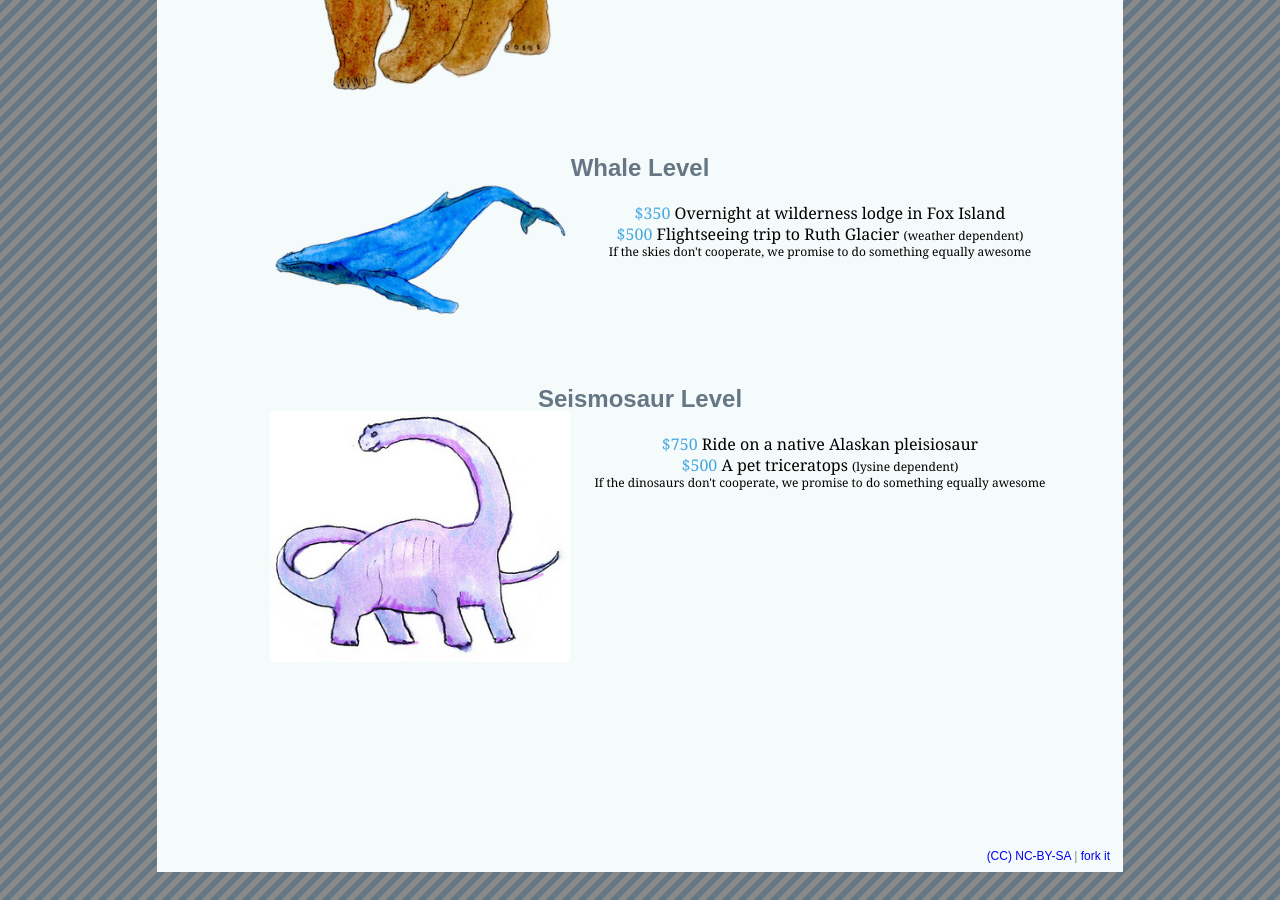
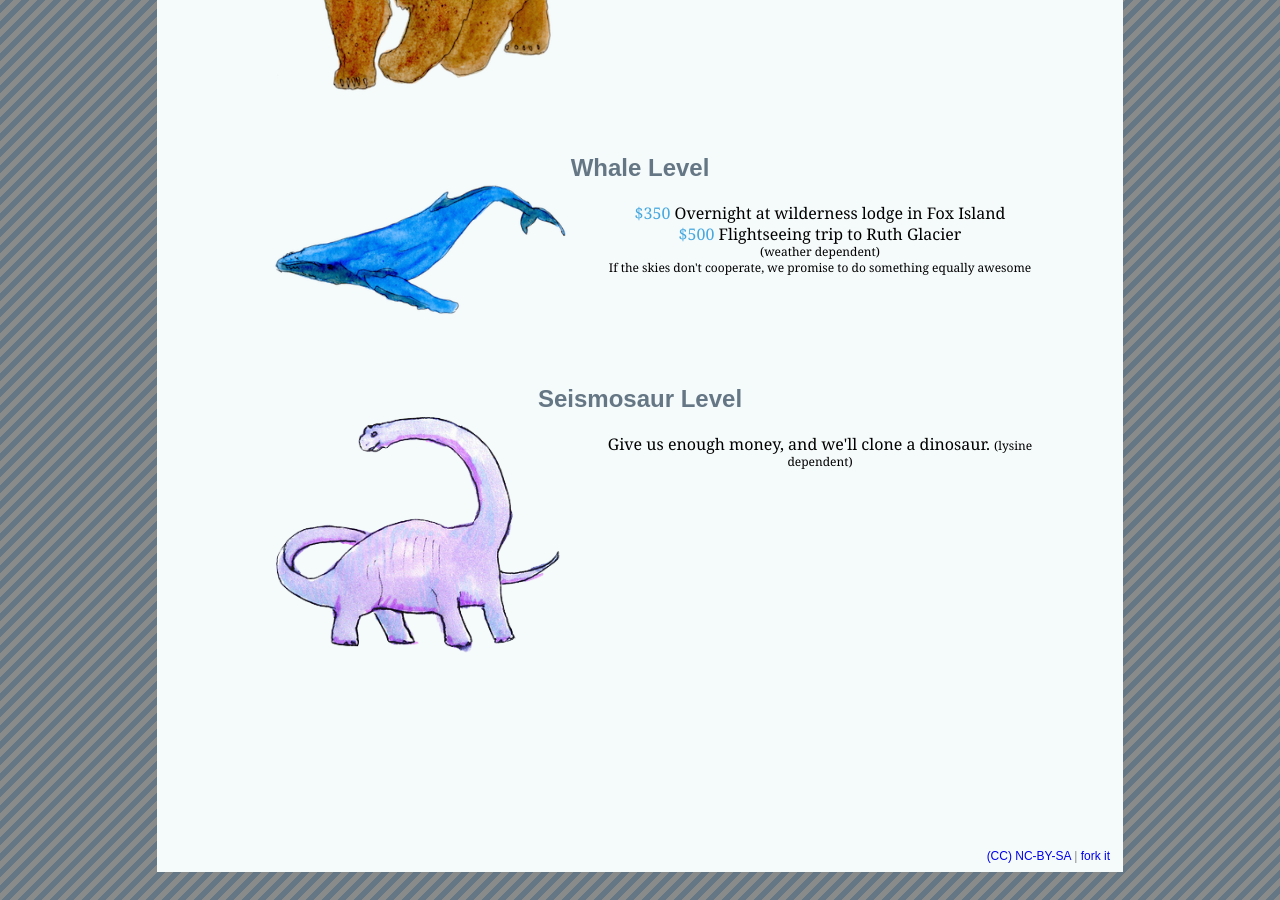
Before and after one commit to jlev/ruthandjosh, a Jekyll site: the page built from registry.html, in a window 1280 px wide and 900 px high, scrolled down 2211 px. Built offline with Jekyll 4.4.1, drawn with Linux system fonts in a browser that asks for light colours; nearby versions of some CDN libraries; Markdown is read by kramdown in place of the engine named in the settings.

Commit message:
merge jeff's changes, with slight modification

```diff
--- a/registry.html
+++ b/registry.html
@@ -105,7 +105,7 @@ title: Honeymoon Registry
 	<div class="text">
 		<ul>
 			<li><a href="https://www.paypal.com/cgi-bin/webscr?cmd=_s-xclick&hosted_button_id=2YVRDVEPBWVJU" target="_blank">$350</a> Overnight at wilderness lodge in Fox Island</li>
-			<li><a href="https://www.paypal.com/cgi-bin/webscr?cmd=_s-xclick&hosted_button_id=PWB7353Q4KLYJ" target="_blank">$500</a> Flightseeing trip to Ruth Glacier <small>(weather dependent)<br>
+			<li><a href="https://www.paypal.com/cgi-bin/webscr?cmd=_s-xclick&hosted_button_id=PWB7353Q4KLYJ" target="_blank">$500</a> Flightseeing trip to Ruth Glacier <br /><small>(weather dependent)<br>
 				If the skies don't cooperate, we promise to do something equally awesome</small></li>
 		</ul>
 	</div>
@@ -113,13 +113,11 @@ title: Honeymoon Registry
 
 <div class="row">
 	<h3>Seismosaur Level</h3>
-	<img class="animal" src="/images/animals/seismosaur.jpg">
+	<img class="animal" src="/images/animals/seismosaur.png">
 
 	<div class="text">
 		<ul>
-			<li><a href="https://www.paypal.com/cgi-bin/webscr?cmd=_s-xclick&hosted_button_id=2YVRDVEPBWVJU" target="_blank">$750</a> Ride on a native Alaskan pleisiosaur</li>
-			<li><a href="https://www.paypal.com/cgi-bin/webscr?cmd=_s-xclick&hosted_button_id=PWB7353Q4KLYJ" target="_blank">$500</a> A pet triceratops <small>(lysine dependent)<br>
-				If the dinosaurs don't cooperate, we promise to do something equally awesome</small></li>
+			<li>Give us enough money, and we'll clone a dinosaur. <small>(lysine dependent)</small></li>
 		</ul>
 	</div>
 </div>
```
Also changed, not shown: images/animals/seismosaur.jpg (deleted), images/animals/seismosaur.png (added).
